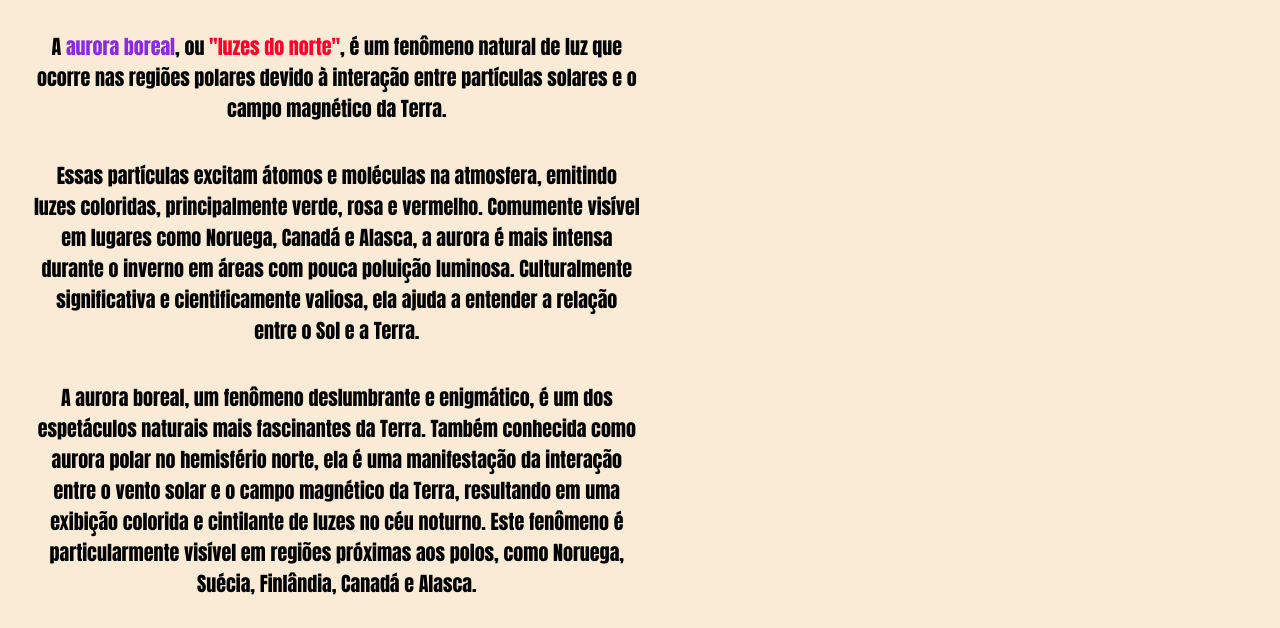
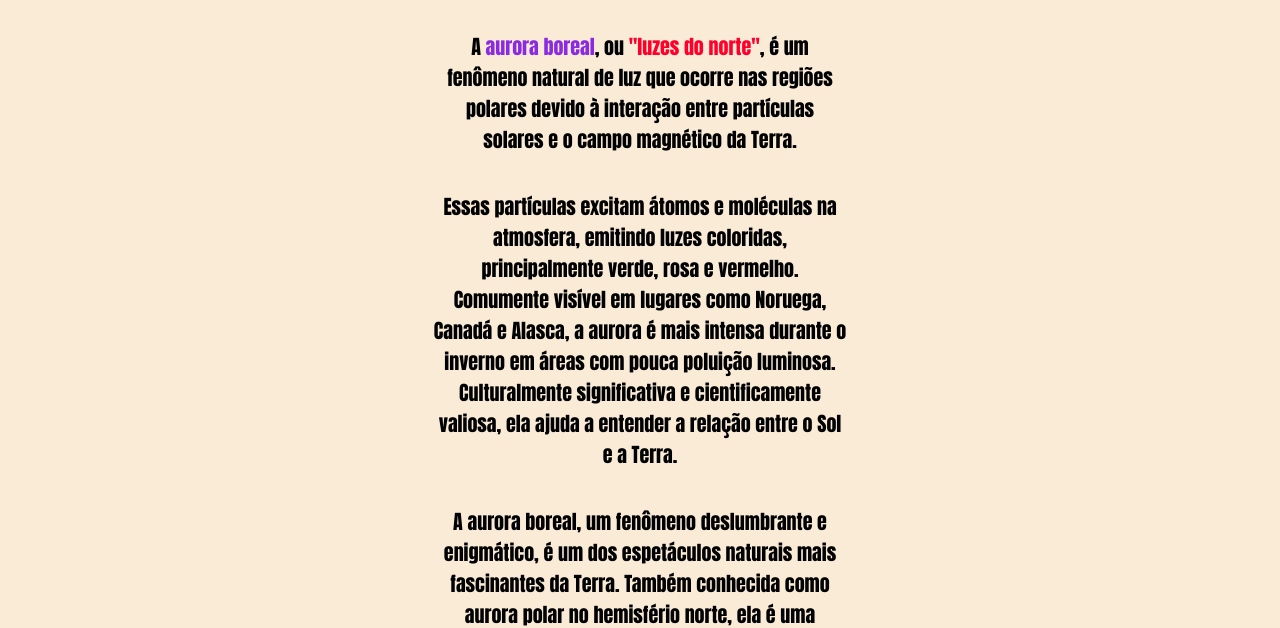
Before and after one commit to aureliommarson/FaculdadeAulaUm.github.io, a plain HTML site: page index.html in a window 1280 px wide. Shown: the part 176-804 px from the top of the page. Drawn offline with Linux system fonts and the light colour scheme.

Commit message:
Update designe.css

```diff
--- a/designe.css
+++ b/designe.css
@@ -26,9 +26,9 @@ p1,p2,p3,p4{
 }
 
 .textoo{
-    width: 50%;
-    left: 40%;
-    text-align: justify;
+    width: auto;
+    padding: 0 25rem;
+    text-align: center;
     display: flex;
     flex-direction: column;
 }
```
